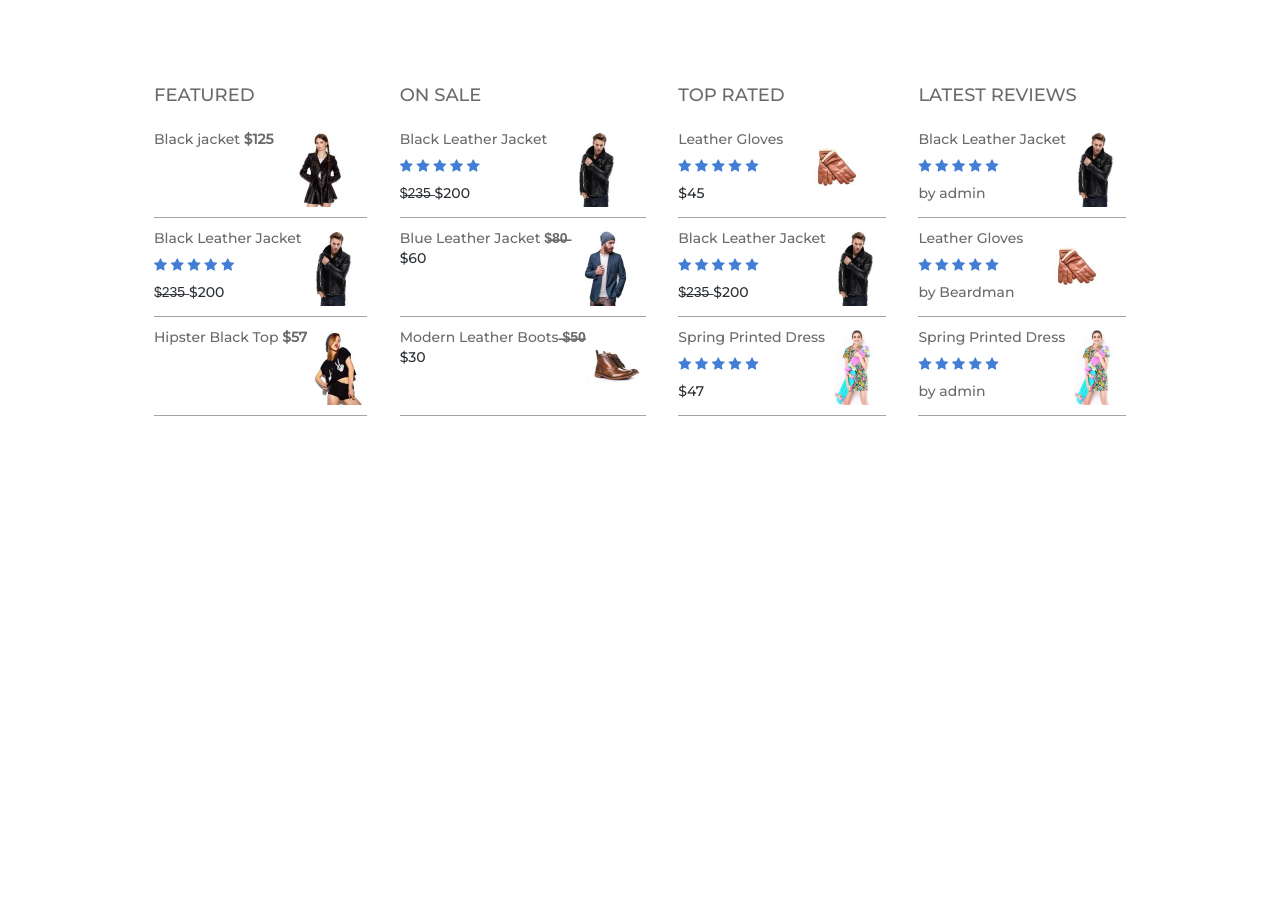
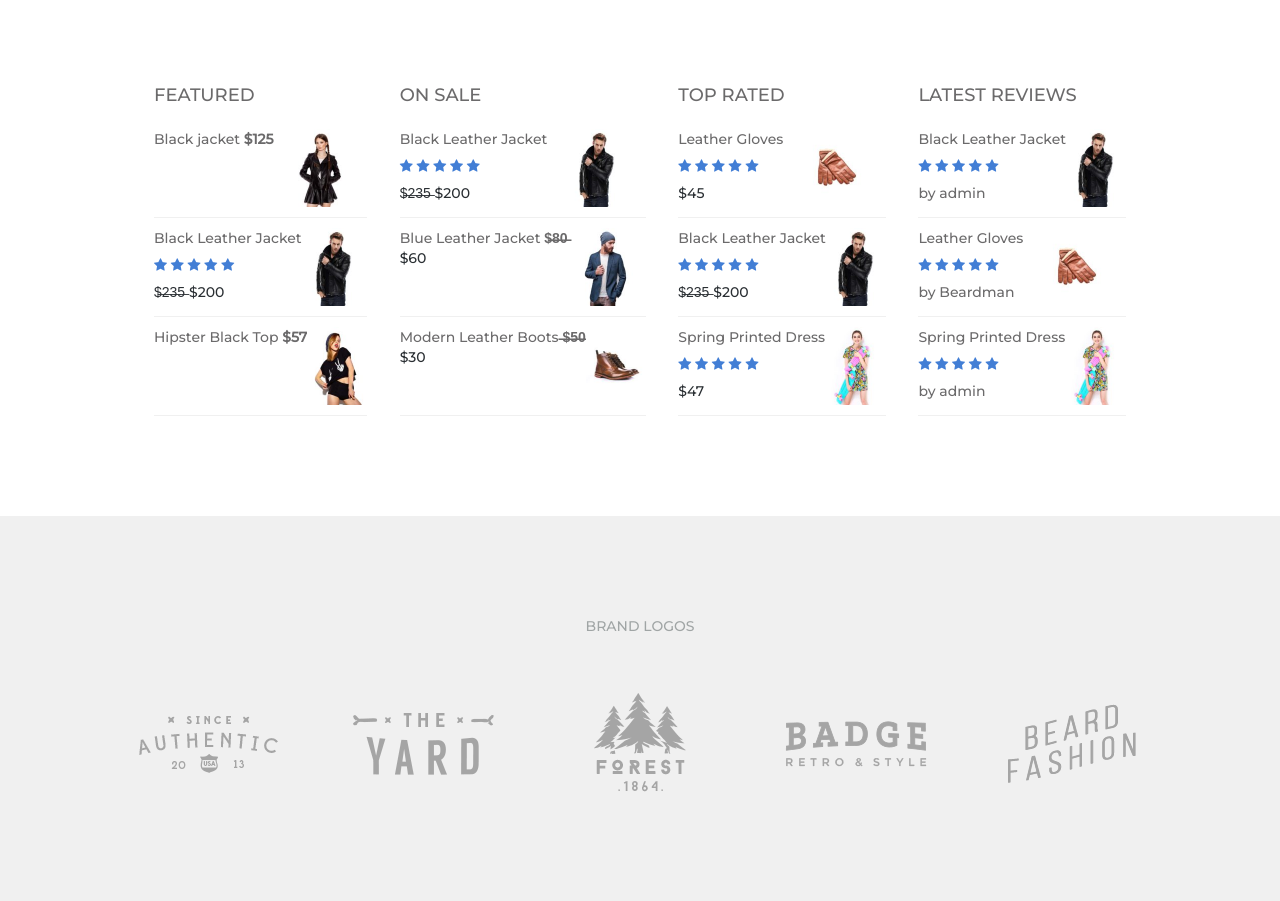
Before and after one commit to edoardoascanio/proj-html-vuejs, a website: page index.html in a window 1280 px wide. Shown: the part 4820-5721 px from the top of the page. Before the commit the page ends 5336 px from the top, so only its background shows below. Drawn offline with nearby package versions, Linux system fonts and the light colour scheme.

Commit message:
add section- 4-bot

```diff
--- a/index.html
+++ b/index.html
@@ -349,8 +349,6 @@
             </section>
 
             <section class="section-4-mid">
-
-
                 <div class="table">
                     <div class="col">
                         <div>
@@ -603,6 +601,21 @@
 
             </section>
 
+            <section class="section-4-bot">
+
+                <div class="title">
+                    <p>BRAND LOGOS</p>
+                </div>
+
+                <div class="brand-logos">
+                    <img src="/imgs/b_logotype_6.png" alt="">
+                    <img src="/imgs/b_logotype_7.png" alt="">
+                    <img src="/imgs/b_logotype_1.png" alt="">
+                    <img src="/imgs/b_logotype_2.png" alt="">
+                    <img src="/imgs/b_logotype_3.png" alt="">
+                </div>
+            </section>
+
         </main>
 
         <footer>
--- a/partials/_section-4.scss
+++ b/partials/_section-4.scss
@@ -82,7 +82,7 @@
         justify-content: space-between;
         margin-top: $size * 2;
         padding-bottom: $size * 2;
-        border-bottom: 1px solid $greyDecoration ;
+        border-bottom: 1px solid $thirdColor ;
 
         .picture{
             display: flex;
@@ -107,3 +107,20 @@
         }
     }
 }
+
+.section-4-bot{
+    background-color: $thirdColor;
+    p{
+        text-align: center;
+        color: $greyDecoration;
+        margin-bottom: $size * 10;
+    }
+
+    .brand-logos{
+        width: 100%;
+        display: flex;
+        flex-direction: row;
+        justify-content: space-around;
+
+    }
+}
```
Also changed, not shown: dist/style.css.
